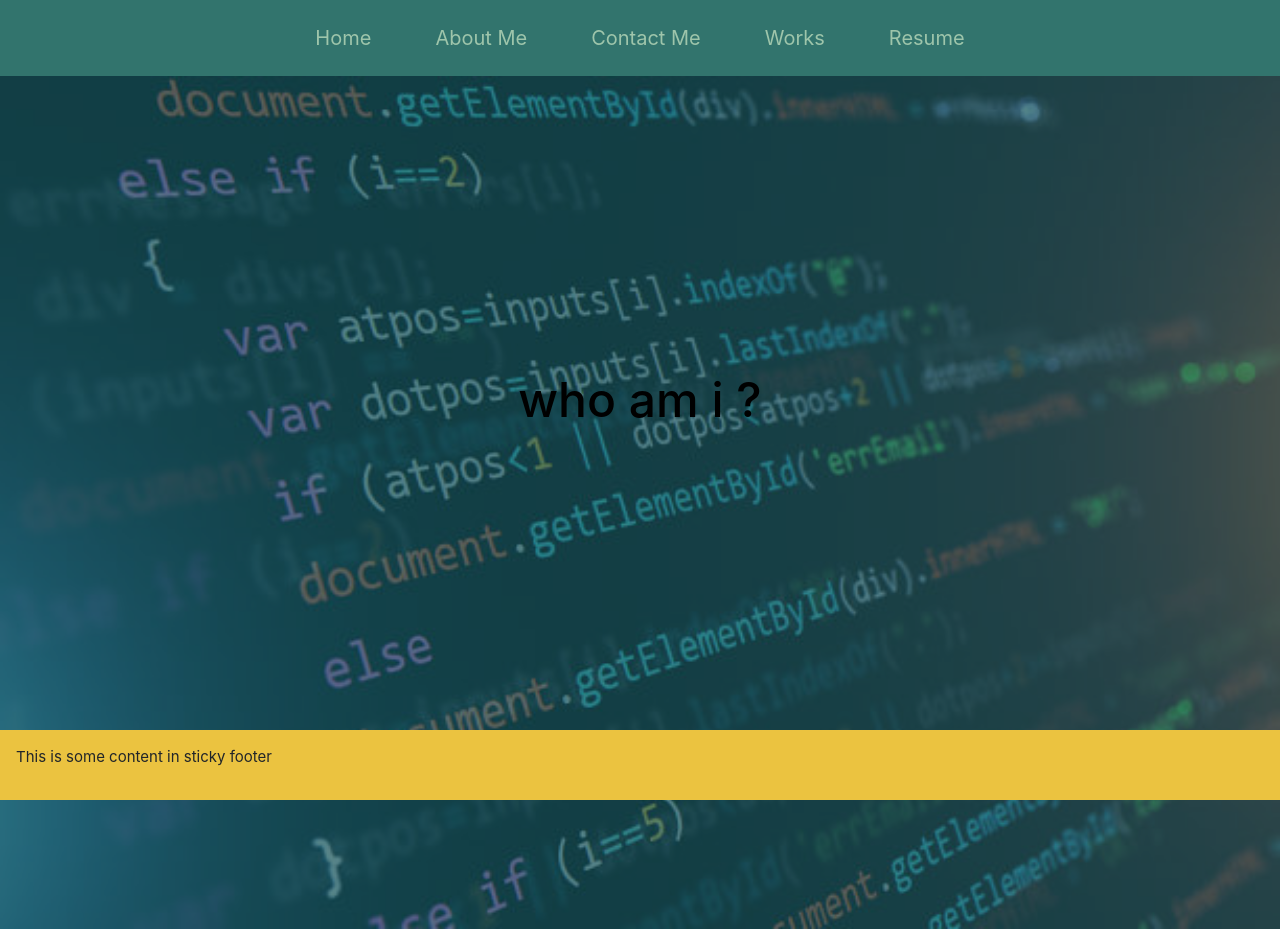
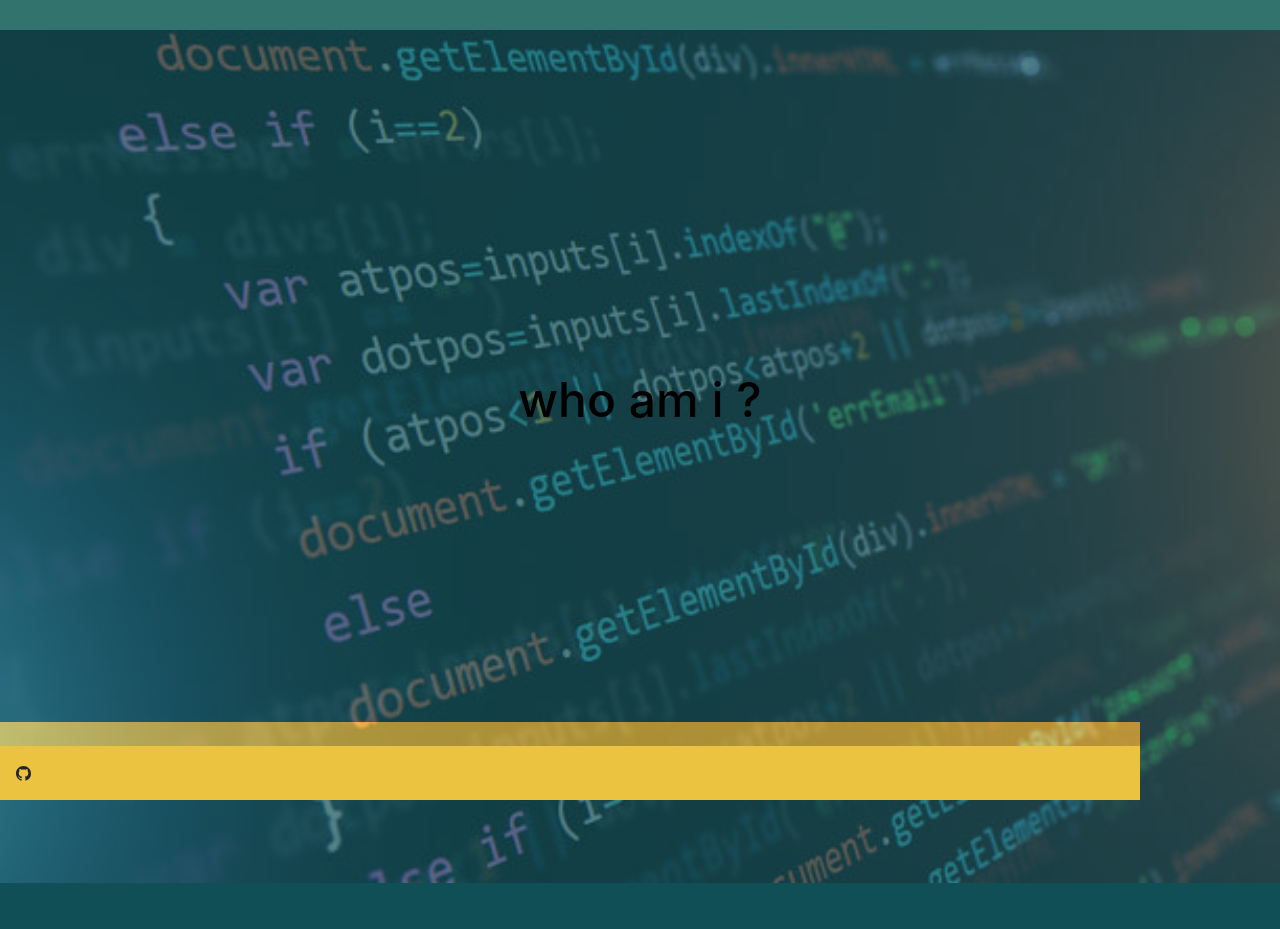
Before and after one commit to maddi124/React-Portfolio, a React (Create React App) app: page /ContactMe in a window 1280 px wide. After the commit the page ends 883 px from the top, so only its background shows below. Built offline with nearby package versions, Linux system fonts and the light colour scheme.

Commit message:
added icon

```diff
--- a/package.json
+++ b/package.json
@@ -8,6 +8,7 @@
     "@testing-library/user-event": "^13.5.0",
     "react": "^17.0.2",
     "react-dom": "^17.0.2",
+    "react-icons": "^4.3.1",
     "react-scripts": "5.0.0",
     "web-vitals": "^2.1.4"
   },
--- a/public/index.html
+++ b/public/index.html
@@ -6,12 +6,6 @@
     <link rel="preconnect" href="https://fonts.gstatic.com" crossorigin>
     <link href="https://fonts.googleapis.com/css2?family=Poppins:wght@200&display=swap" rel="stylesheet">
     <link rel="stylesheet" href="https://cdnjs.cloudflare.com/ajax/libs/bootswatch/4.1.3/flatly/bootstrap.min.css" />
-    <link
-    rel="stylesheet"
-    href="https://use.fontawesome.com/releases/v5.3.1/css/all.css"
-    integrity="sha384-mzrmE5qonljUremFsqc01SB46JvROS7bZs3IO2EmfFsd15uHvIt+Y8vEf7N7fWAU"
-    crossorigin="anonymous"
-  />
     <meta name="viewport" content="width=device-width, initial-scale=1" />
     <meta name="theme-color" content="#000000" />
     <meta
--- a/src/assets/style.css
+++ b/src/assets/style.css
@@ -30,7 +30,7 @@ img {
         transform: translate(-50%, -50%);
         color: black;
 }
-.footer{
+.container{
     margin-top: 1rem;
     padding: 1rem;
     background-color: rgb(235, 195, 64);
--- a/src/components/Footer/index.js
+++ b/src/components/Footer/index.js
@@ -1,9 +1,17 @@
 import React from 'react';
+import {GoMarkGithub } from "react-icons/go";
+
 
 function Footer(){
 return (
-    <div className="footer">
-    <p>This is some content in sticky footer</p>
+    <div className='container'>
+    <div className='row'>
+        <div className='col'>
+            <GoMarkGithub/>
+        </div>
+    </div>
+
+
   </div>
 
 );
```
Also changed, not shown: 1 other file (tests, documents, lock files or other folders).
